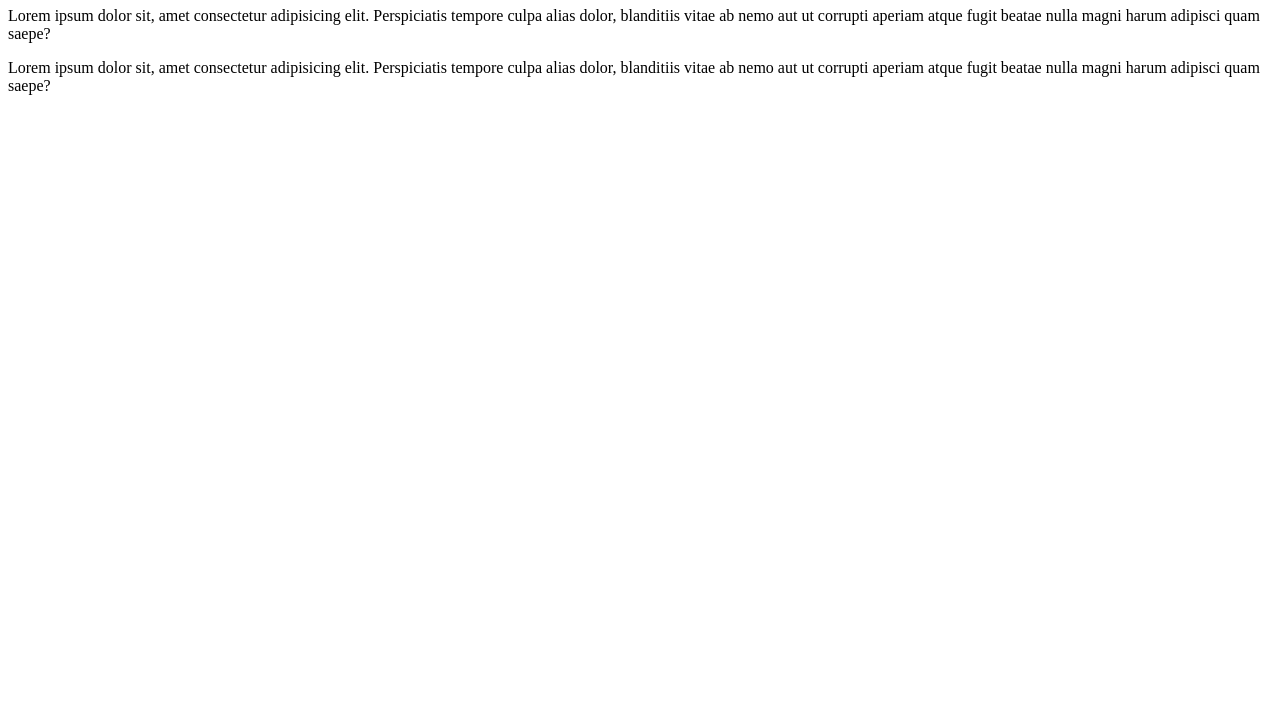
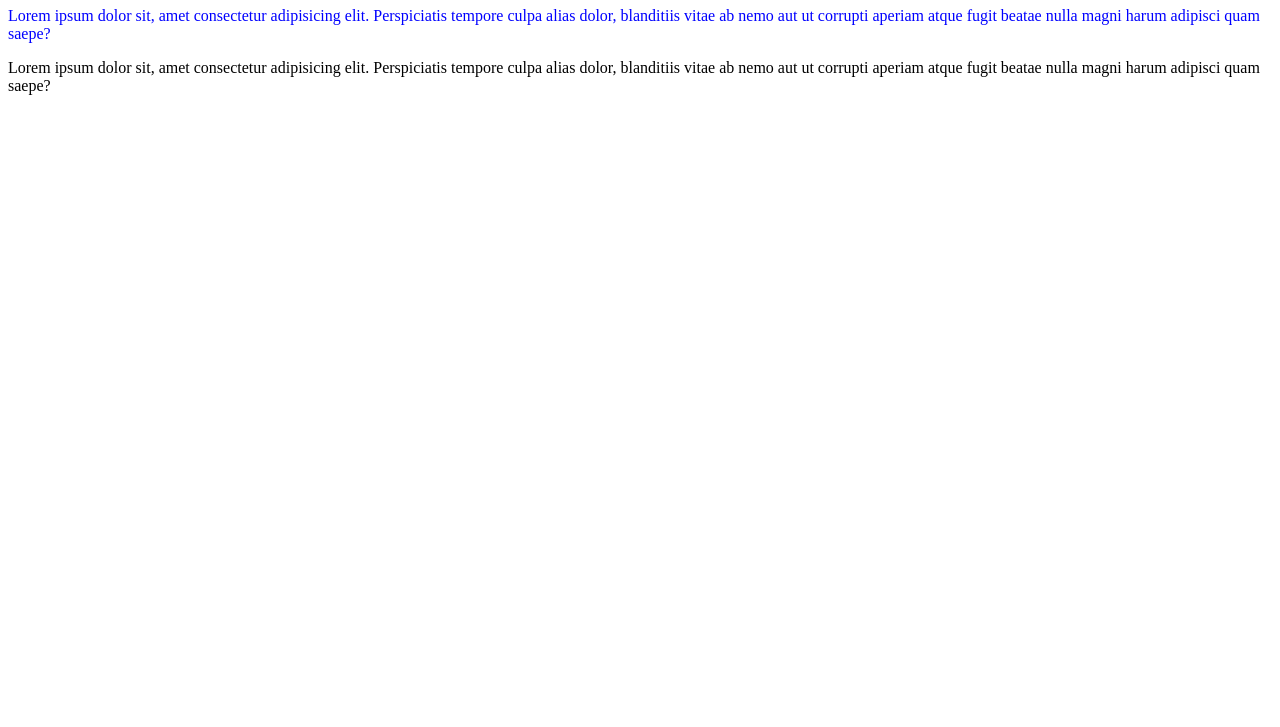
Before and after one commit to mnavarrro/prueba2, a plain HTML site: page index.html in a window 1280 px wide. Shown: the part 73-800 px from the top of the page. Drawn offline with Linux system fonts and the light colour scheme.

Commit message:
Update index.html
Se corrigió error de tip

```diff
--- a/index.html
+++ b/index.html
@@ -8,7 +8,7 @@
 </head>
 <body>
     <h1>Probando git</h1>
-    <p style = "colur:blue" >Lorem ipsum dolor sit, amet consectetur adipisicing elit. Perspiciatis tempore culpa alias dolor, blanditiis vitae ab nemo aut ut corrupti aperiam atque fugit beatae nulla magni harum adipisci quam saepe?</p>
+    <p style = "color:blue" >Lorem ipsum dolor sit, amet consectetur adipisicing elit. Perspiciatis tempore culpa alias dolor, blanditiis vitae ab nemo aut ut corrupti aperiam atque fugit beatae nulla magni harum adipisci quam saepe?</p>
 
 
 
```
